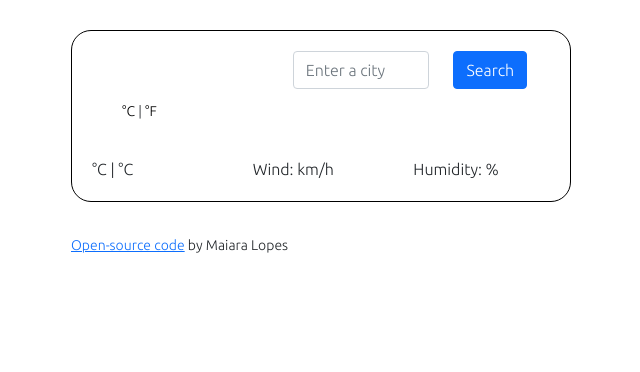
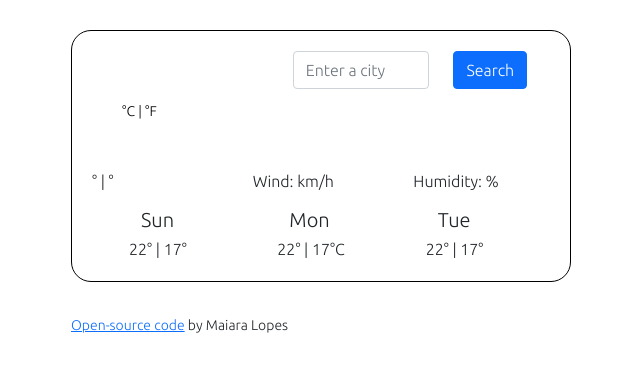
Before and after one commit to MaiaraLopes/plus-project, a plain HTML site: page index.html in a window 1280 px wide. Shown: the whole page, without its empty margins (319-959 px from the left). Drawn offline with nearby package versions, Linux system fonts and the light colour scheme; no server answers.

Commit message:
Implemented dummy forecast

```diff
--- a/index.html
+++ b/index.html
@@ -31,7 +31,7 @@
         </div>
     <div class="row">
         <div class="col-5">
-            <span id="temperature"></span><span id="units"><a href="#" id="celsius"> °C </a>| <a href="#" id="fahrenheit">°F</a></span>
+            <span id="temperature"></span><span id="units"><a href="#" id="celsius"> °C |</a> <a href="#" id="fahrenheit">°F</a></span>
 </div>
 <div class="col-7">
     <img id="icon" src="" width="75 px"/>
@@ -41,7 +41,7 @@
     <h4 id="date"></h4>
     <div class="row">
         <div class="col-4">
-            <span id="min-temp"></span>°C | <span id="max-temp"></span>°C
+            <span id="min-temp"></span>° | <span id="max-temp"></span>°
             </div>
             <div class="col-4">
                 Wind: <span id="wind"></span> km/h
@@ -49,7 +49,26 @@
             <div class="col-4">Humidity: <span id="humidity"></span>%
                 </div>
             </div>
-
+    <div class="row weather-forecast">
+<div class="col-4">
+    <h4 id="date-forecast">Sun</h4>
+    <div class="weather-forecast-temperature">
+        <span>22°</span> | 17°
+    </div>
+</div>
+<div class="col-4">
+    <h4 id="date-forecast">Mon</h4>
+    <div class="weather-forecast-temperature">
+        <span>22°</span> | 17°C
+    </div>
+</div>
+<div class="col-4">
+    <h4 id="date-forecast">Tue</h4>
+    <div class="weather-forecast-temperature">
+        <span>22°</span> | 17°
+    </div>
+</div>
+    </div>
 </div>
     <small><a href="#" target="_blank">Open-source code</a> by Maiara Lopes</small>
 
--- a/src/style.css
+++ b/src/style.css
@@ -14,7 +14,8 @@
   margin: 0 auto;
 }
 h4 {
-  font-size: 16px;
+  font-size: 20px;
+  margin-bottom: 20px;
 }
 #temperature {
   font-size: 40px;
@@ -41,3 +42,13 @@ h4 {
   color: black;
   text-decoration: none;
 }
+
+.weather-forecast {
+  margin-top: 15px;
+  margin-left: 25px;
+}
+
+#date-forecast {
+  padding-left: 12px;
+  margin-bottom: 5px;
+}
```
